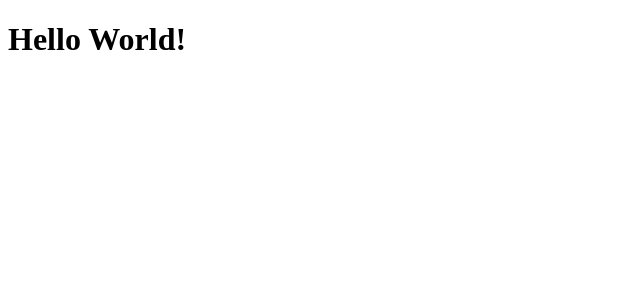
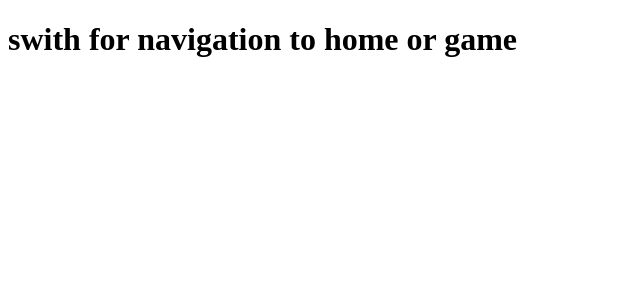
Before and after one commit to GeriNZ/trivia-planet, a React app: page / in a window 1280 px wide. Shown: the top 300 px of the page, without its empty margins (0-640 px from the left). Built offline with nearby package versions, Linux system fonts and the light colour scheme.

Commit message:
redux test

```diff
--- a/public/index.html
+++ b/public/index.html
@@ -2,7 +2,7 @@
 <html>
   <head>
     <meta charset="utf-8">
-    <title>Intro to React and Webpack</title>
+    <title>Trivia Planet</title>
   </head>
   <body>
     <div id="root"></div>
--- a/src/App.js
+++ b/src/App.js
@@ -1,11 +1,20 @@
 import React from 'react';
 
+
 class App extends React.Component {
+
+    handler = () =>{
+      this.props.getResult();
+    }
+
     render() {
       return (
-        <h1>Hello World!</h1>
+        <main>
+            <h1>swith for navigation to home or game</h1>
+        </main>
       )
     }
   }
 
+
   export default App;
--- a/src/index.js
+++ b/src/index.js
@@ -2,4 +2,15 @@ import React from 'react';
 import ReactDOM from 'react-dom';
 import App from './App';
 
-ReactDOM.render( <App /> , document.getElementById('root'));
+import { Provider } from 'react-redux';
+
+import store from './store';
+
+ReactDOM.render(
+    <React.StrictMode>
+        <Provider store={store}>
+            <App />
+        </Provider>
+    </React.StrictMode>,
+    document.getElementById('root')
+);
```
Also changed, not shown: package.json (+17 -1 lines), 2 other files (tests, documents, lock files or other folders).
